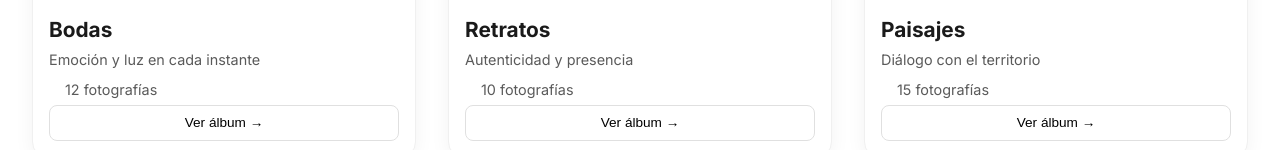
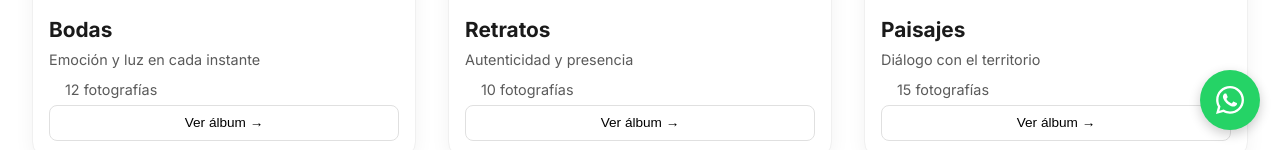
Before and after one commit to josepharz1999-netizen/fotografia-portafolio, a React (Vite) app: page / in a window 1280 px wide. Shown: the part 650-800 px from the top of the page. Built offline with nearby package versions, Linux system fonts and the light colour scheme.

Commit message:
Update App.jsx

```diff
--- a/src/App.jsx
+++ b/src/App.jsx
@@ -3,7 +3,8 @@ import './App.css';
 import Navbar from './components/Navbar';
 import Inicio from './pages/Inicio';
 import Portafolio from './pages/Portafolio';
-import Contacto from './pages/Contacto';  // Esta página ahora tiene todo
+import Contacto from './pages/Contacto';
+import WhatsAppButton from './components/WhatsAppButton';
 
 function App() {
   const [activeSection, setActiveSection] = useState('inicio');
@@ -16,6 +17,7 @@ function App() {
         {activeSection === 'portafolio' && <Portafolio />}
         {activeSection === 'contacto' && <Contacto />}
       </main>
+      <WhatsAppButton />
     </div>
   );
 }
```
